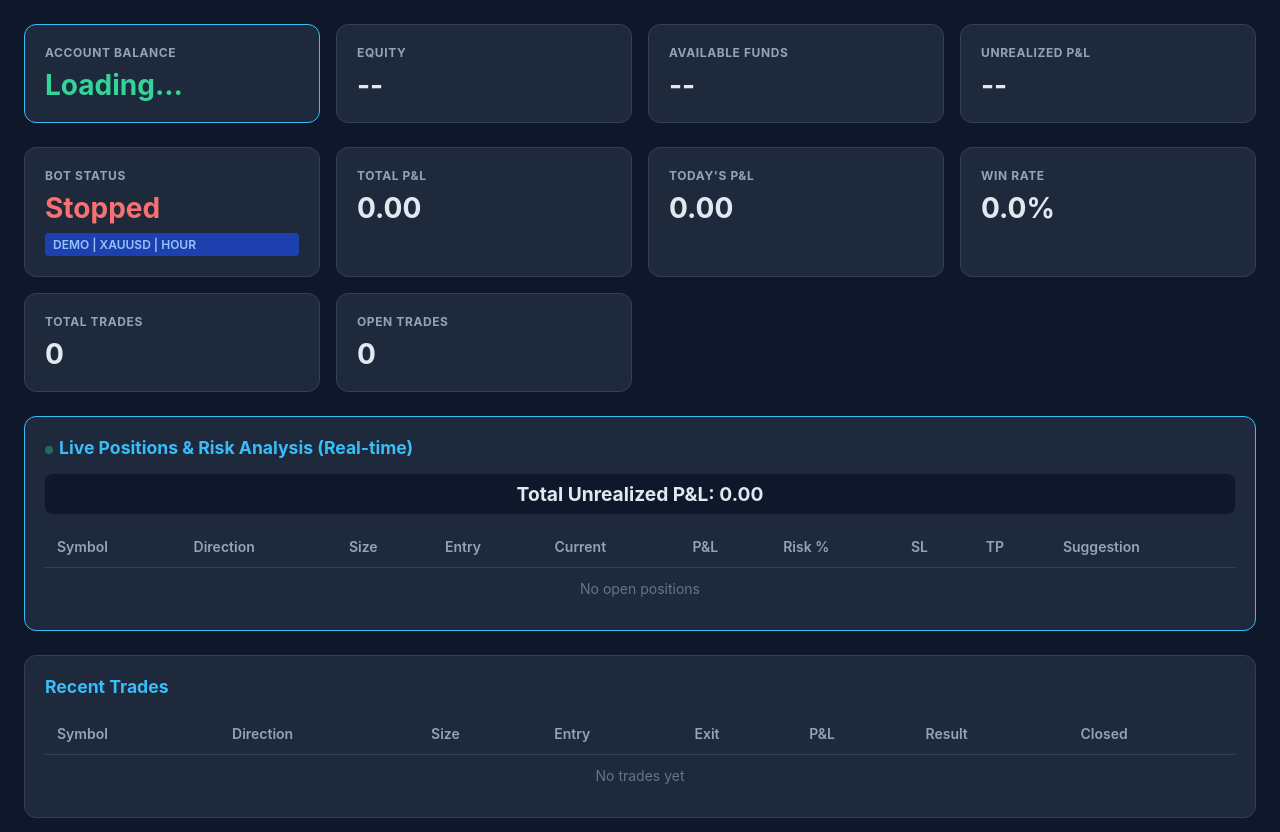
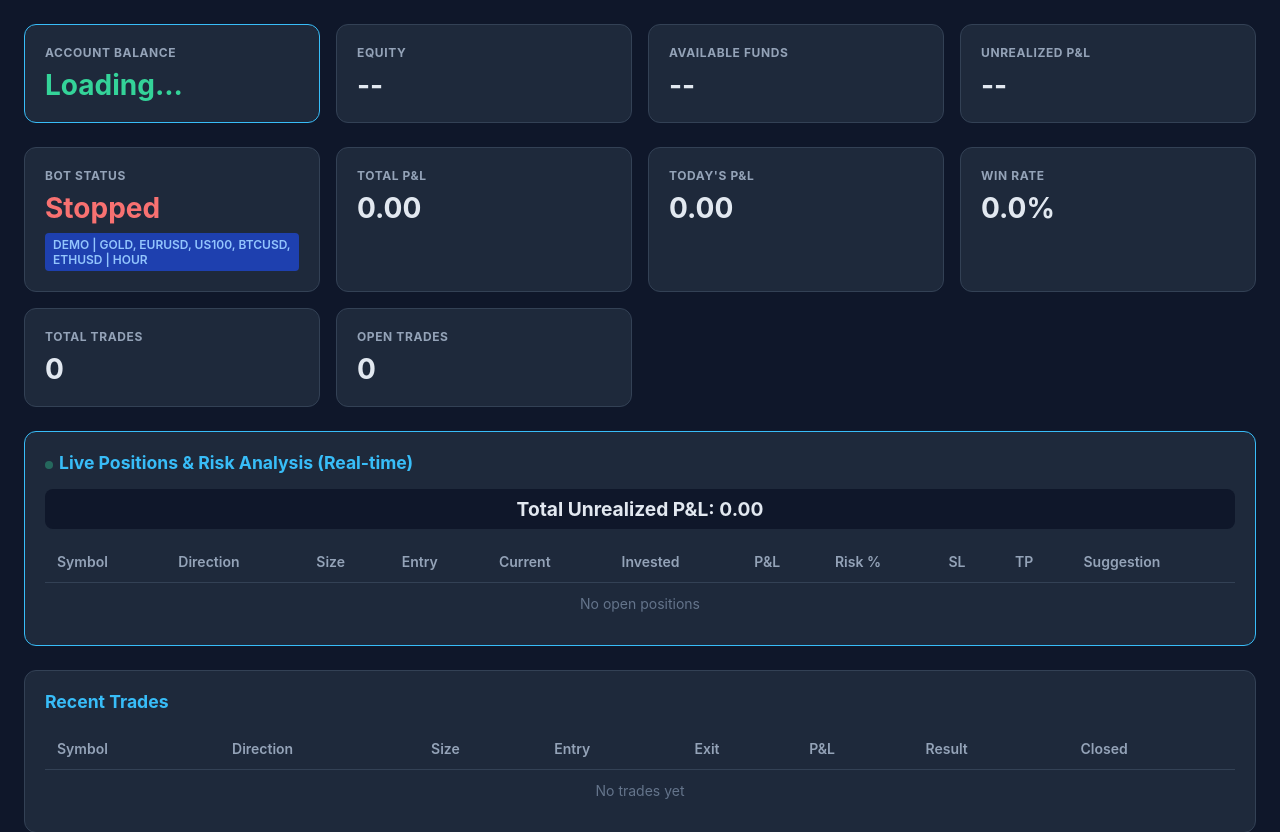
Before and after one commit to Moksha89/bot, a FastAPI app: page /dashboard/ in a window 1280 px wide. Shown: the part 65-897 px from the top of the page. Run offline with FastAPI, Linux system fonts and the light colour scheme; data that the repository does not hold is empty; parts of the project's set-up code (start-up, migrations or seed data) failed here and were passed over.

Commit message:
feat: add crypto symbols (BTCUSD, ETHUSD) and invested amount to dashboard
Co-Authored-By: Tulasiram Pemmadi <tulasirampemmadi@gmail.com>

```diff
--- a/app/config.py
+++ b/app/config.py
@@ -46,7 +46,7 @@ class CapitalConfig:
 class TradingConfig:
     symbol: str = field(default_factory=lambda: _env("TRADING_SYMBOL", "XAUUSD"))
     symbols: list[str] = field(default_factory=lambda: [
-        s.strip() for s in _env("TRADING_SYMBOLS", "XAUUSD").split(",") if s.strip()
+        s.strip() for s in _env("TRADING_SYMBOLS", "GOLD,EURUSD,US100,BTCUSD,ETHUSD").split(",") if s.strip()
     ])
     timeframe: str = field(default_factory=lambda: _env("TRADING_TIMEFRAME", "HOUR"))
     mode: str = field(default_factory=lambda: _env("TRADING_MODE", "demo"))
--- a/app/dashboard/routes.py
+++ b/app/dashboard/routes.py
@@ -394,6 +394,9 @@ async def get_live_positions() -> dict:
             elif unrealized_pnl > 0 and risk_pct > 2.0:
                 suggestion = "CONSIDER TP - Good profit, consider taking"
 
+            # Invested amount = entry price * size
+            invested_amount = entry * size
+
             positions.append({
                 "deal_id": pos_data.get("dealId", ""),
                 "symbol": epic,
@@ -401,6 +404,7 @@ async def get_live_positions() -> dict:
                 "size": size,
                 "entry_price": entry,
                 "current_price": round(current_price, 5),
+                "invested": round(invested_amount, 2),
                 "stop_loss": float(pos_data.get("stopLevel", 0)) or None,
                 "take_profit": float(pos_data.get("limitLevel", 0)) or None,
                 "unrealized_pnl": round(unrealized_pnl, 2),
--- a/app/templates/dashboard.html
+++ b/app/templates/dashboard.html
@@ -115,10 +115,10 @@
             <div class="pnl-total" id="totalUnrealizedPnl">Total Unrealized P&amp;L: Loading...</div>
             <table>
                 <thead>
-                    <tr><th>Symbol</th><th>Direction</th><th>Size</th><th>Entry</th><th>Current</th><th>P&amp;L</th><th>Risk %</th><th>SL</th><th>TP</th><th>Suggestion</th></tr>
+                    <tr><th>Symbol</th><th>Direction</th><th>Size</th><th>Entry</th><th>Current</th><th>Invested</th><th>P&amp;L</th><th>Risk %</th><th>SL</th><th>TP</th><th>Suggestion</th></tr>
                 </thead>
                 <tbody id="livePositions">
-                    <tr><td colspan="10" style="text-align:center;color:#64748b">Loading live positions...</td></tr>
+                    <tr><td colspan="11" style="text-align:center;color:#64748b">Loading live positions...</td></tr>
                 </tbody>
             </table>
         </div>
@@ -245,7 +245,7 @@
             // Live positions table
             const tbody = document.getElementById('livePositions');
             if (!data.positions || data.positions.length === 0) {
-                tbody.innerHTML = '<tr><td colspan="10" style="text-align:center;color:#64748b">No open positions</td></tr>';
+                tbody.innerHTML = '<tr><td colspan="11" style="text-align:center;color:#64748b">No open positions</td></tr>';
                 return;
             }
             tbody.innerHTML = data.positions.map(p => `<tr>
@@ -254,6 +254,7 @@
                 <td>${p.size}</td>
                 <td>${formatPrice(p.entry_price)}</td>
                 <td>${formatPrice(p.current_price)}</td>
+                <td><strong>${(p.invested || 0).toFixed(2)} ${p.currency || ''}</strong></td>
                 <td class="${pnlClass(p.unrealized_pnl)}"><strong>${p.unrealized_pnl.toFixed(2)} ${p.currency || ''}</strong></td>
                 <td>${p.risk_pct.toFixed(1)}%</td>
                 <td>${formatPrice(p.stop_loss)}</td>
```
